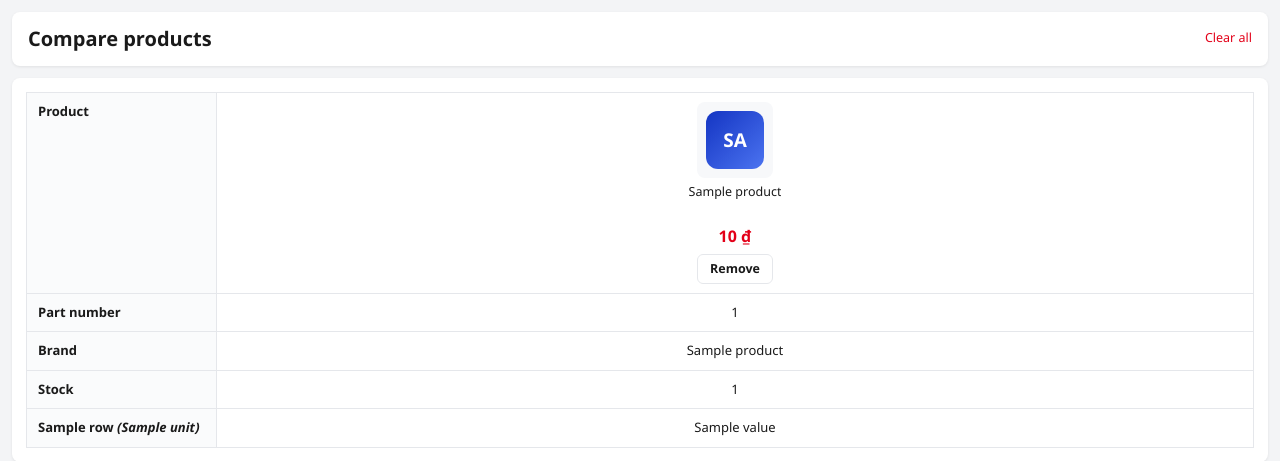
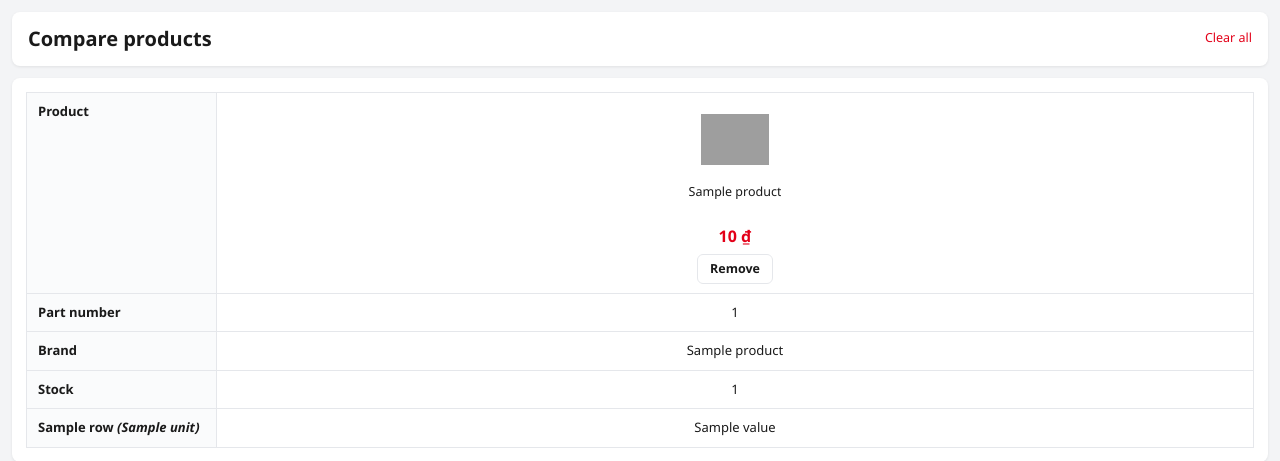
Before and after one commit to Toan32/ElectroMart, a Django app: template Frontend/templates/compare.html in a window 1280 px wide. Shown: the part 177-638 px from the top of the page. Run offline with Django 5.2, Linux system fonts and the light colour scheme; tables that the repository leaves empty hold one stand-in row (values such as "Sample post"); the template is opened without the code that fills it: values that come from a table or form of the project are taken from there, most other values are stand-ins (such as "Sample title", 1, 10 or a date in 2020); grey boxes are pictures that could not be loaded.

Commit message:
fix(ui): adjust product card image container and object-fit contain to prevent image cropping

```diff
--- a/Frontend/static/css/style.css
+++ b/Frontend/static/css/style.css
@@ -174,8 +174,11 @@ img{max-width:100%}
 .card-wish:hover,.card-wish.on{background:#ffe8ea;color:var(--red)}
 
 .card-img{
-  height:130px;display:grid;place-items:center;background:#ffffff;
-  border-radius:6px;margin-bottom:9px;overflow:hidden;
+  height:160px;display:flex;align-items:center;justify-content:center;background:#ffffff;
+  border-radius:6px;margin-bottom:9px;overflow:hidden;padding:6px;
+}
+.card-img img{
+  max-width:100%;max-height:100%;width:auto;height:auto;object-fit:contain;display:block;margin:auto;
 }
 .ph{
   width:58px;height:58px;border-radius:12px;background:linear-gradient(135deg,var(--blue),#4b73f0);
@@ -253,7 +256,8 @@ img{max-width:100%}
 /* ---------------------------------------------------------- detail */
 .detail{display:grid;grid-template-columns:420px 1fr;gap:20px;background:#fff;
   border-radius:var(--radius);padding:20px;box-shadow:var(--shadow);margin-bottom:16px}
-.big-img{height:330px;background:#f7f8fa;border-radius:var(--radius);display:grid;place-items:center}
+.big-img{height:330px;background:#ffffff;border-radius:var(--radius);display:flex;align-items:center;justify-content:center;padding:12px;overflow:hidden;}
+.big-img img{max-width:100%;max-height:100%;width:auto;height:auto;object-fit:contain;display:block;margin:auto;}
 .big-img .ph{width:110px;height:110px;font-size:34px;border-radius:20px}
 .thumbs{display:flex;gap:8px;margin-top:10px}
 .thumb{width:64px;height:64px;background:#f7f8fa;border:2px solid var(--line);border-radius:6px}
@@ -300,7 +304,8 @@ img{max-width:100%}
 .cmp-first{text-align:left !important;background:#fafbfc;font-weight:600;width:190px}
 .cmp-table tr.differ{background:#fffbeb}
 .cmp-card{display:flex;flex-direction:column;align-items:center;gap:6px;min-width:150px}
-.cmp-img{width:76px;height:76px;background:#f7f8fa;border-radius:8px;display:grid;place-items:center}
+.cmp-img{width:76px;height:76px;background:#ffffff;border-radius:8px;display:flex;align-items:center;justify-content:center;overflow:hidden;padding:4px;}
+.cmp-img img{max-width:100%;max-height:100%;width:auto;height:auto;object-fit:contain;display:block;margin:auto;}
 .cmp-name{font-size:12.5px;line-height:1.35;height:34px;overflow:hidden}
 
 /* ---------------------------------------------------------- buttons */
--- a/Frontend/static/sales_payment/js/admin-orders.js
+++ b/Frontend/static/sales_payment/js/admin-orders.js
@@ -205,7 +205,7 @@ function showOrderDetailAdmin(orderId) {
 
     const itemsHTML = order.items.map(item => `
         <div style="display:flex; align-items:center; gap:var(--space-sm); padding:var(--space-2xs) 0; border-bottom: 1px solid var(--border-color);">
-            <img src="${item.image}" alt="${item.name}" style="width:40px; height:40px; object-fit:cover; border-radius:var(--radius-xs);">
+            <img src="${item.image}" alt="${item.name}" style="width:40px; height:40px; object-fit:contain; background:#ffffff; padding:2px; border-radius:var(--radius-xs); border:1px solid var(--border-color);">
             <div style="flex-grow:1;">
                 <div style="font-weight:600; font-size:0.85rem;">${item.name}</div>
                 <div style="font-size:0.75rem; color:var(--text-secondary);">${item.specs}</div>
--- a/Frontend/static/sales_payment/js/cart.js
+++ b/Frontend/static/sales_payment/js/cart.js
@@ -224,7 +224,7 @@ function renderCartPage() {
     // Render items list
     cartContainer.innerHTML = cart.map(item => `
         <div class="cart-item" style="display: flex; align-items: center; gap: var(--space-md); padding: var(--space-md) 0; border-bottom: 1px solid var(--border-color);">
-            <img src="${item.image}" alt="${item.name}" style="width: 80px; height: 80px; object-fit: cover; border-radius: var(--radius-md); border: 1px solid var(--border-color);">
+            <img src="${item.image}" alt="${item.name}" style="width: 80px; height: 80px; object-fit: contain; background: #ffffff; padding: 4px; border-radius: var(--radius-md); border: 1px solid var(--border-color);">
             <div style="flex-grow: 1;">
                 <h4 style="font-size: 1rem; font-weight: 600; margin-bottom: var(--space-2xs);">${item.name}</h4>
                 <p style="font-size: 0.85rem; color: var(--text-secondary); margin-bottom: var(--space-2xs);">${item.specs}</p>
--- a/Frontend/static/sales_payment/js/tracking.js
+++ b/Frontend/static/sales_payment/js/tracking.js
@@ -121,7 +121,7 @@ function trackOrder(orderId) {
     // Build items detail list
     const itemsDetailHTML = order.items.map(item => `
         <div style="display:flex; align-items:center; gap:var(--space-md); padding:var(--space-sm) 0; border-bottom: 1px solid var(--border-color);">
-            <img src="${item.image}" alt="${item.name}" style="width:50px; height:50px; object-fit:cover; border-radius:var(--radius-sm); border:1px solid var(--border-color);">
+            <img src="${item.image}" alt="${item.name}" style="width:50px; height:50px; object-fit:contain; background:#ffffff; padding:2px; border-radius:var(--radius-sm); border:1px solid var(--border-color);">
             <div style="flex-grow:1;">
                 <h5 style="font-size:0.9rem; font-weight:600; margin-bottom: 2px;">${item.name}</h5>
                 <p style="font-size:0.75rem; color:var(--text-secondary);">${item.specs}</p>
--- a/Frontend/templates/base.html
+++ b/Frontend/templates/base.html
@@ -4,7 +4,7 @@
 <meta charset="utf-8">
 <meta name="viewport" content="width=device-width, initial-scale=1">
 <title>{{ page_title|default:"ElectroMart" }}</title>
-<link rel="stylesheet" href="{% static 'css/style.css' %}?v=4">
+<link rel="stylesheet" href="{% static 'css/style.css' %}?v=5">
 {% block extra_css %}{% endblock %}
 </head>
 <body>
--- a/Frontend/templates/compare.html
+++ b/Frontend/templates/compare.html
@@ -17,7 +17,13 @@
       {% for p in products %}
       <td>
         <div class="cmp-card">
-          <div class="cmp-img"><span class="ph">{{ p.name|slice:":2"|upper }}</span></div>
+          <div class="cmp-img">
+            {% if p.images and p.images.0 %}
+              <img src="{{ p.images.0 }}?v=4" alt="{{ p.name }}">
+            {% else %}
+              <span class="ph">{{ p.name|slice:":2"|upper }}</span>
+            {% endif %}
+          </div>
           <a class="cmp-name" href="{% url 'product_detail' p.slug %}">{{ p.name }}</a>
           <div class="price-now">{{ p.min_price|money }}</div>
           <button class="btn btn-outline btn-sm js-compare-off" data-slug="{{ p.slug }}">Remove</button>
--- a/Frontend/templates/partials/product_card.html
+++ b/Frontend/templates/partials/product_card.html
@@ -5,7 +5,7 @@
 
   <a class="card-img" href="{% url 'product_detail' p.slug %}">
     {% if p.images and p.images.0 %}
-      <img src="{{ p.images.0 }}?v=3" alt="{{ p.name }}" style="max-width: 100%; max-height: 100%; object-fit: contain; border-radius: var(--radius-md) var(--radius-md) 0 0;">
+      <img src="{{ p.images.0 }}?v=4" alt="{{ p.name }}" loading="lazy">
     {% else %}
       <span class="ph">{{ p.name|slice:":2"|upper }}</span>
     {% endif %}
```
